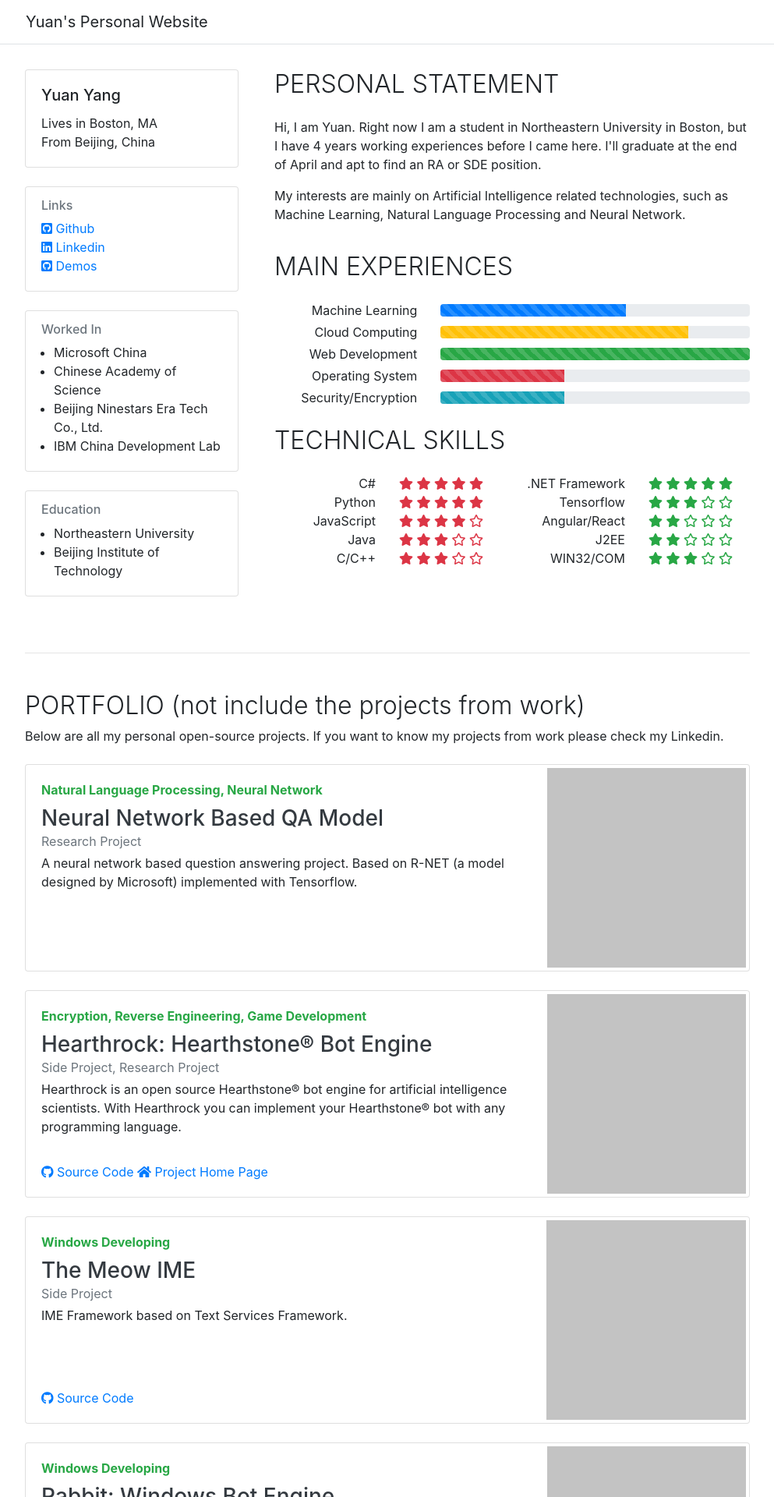
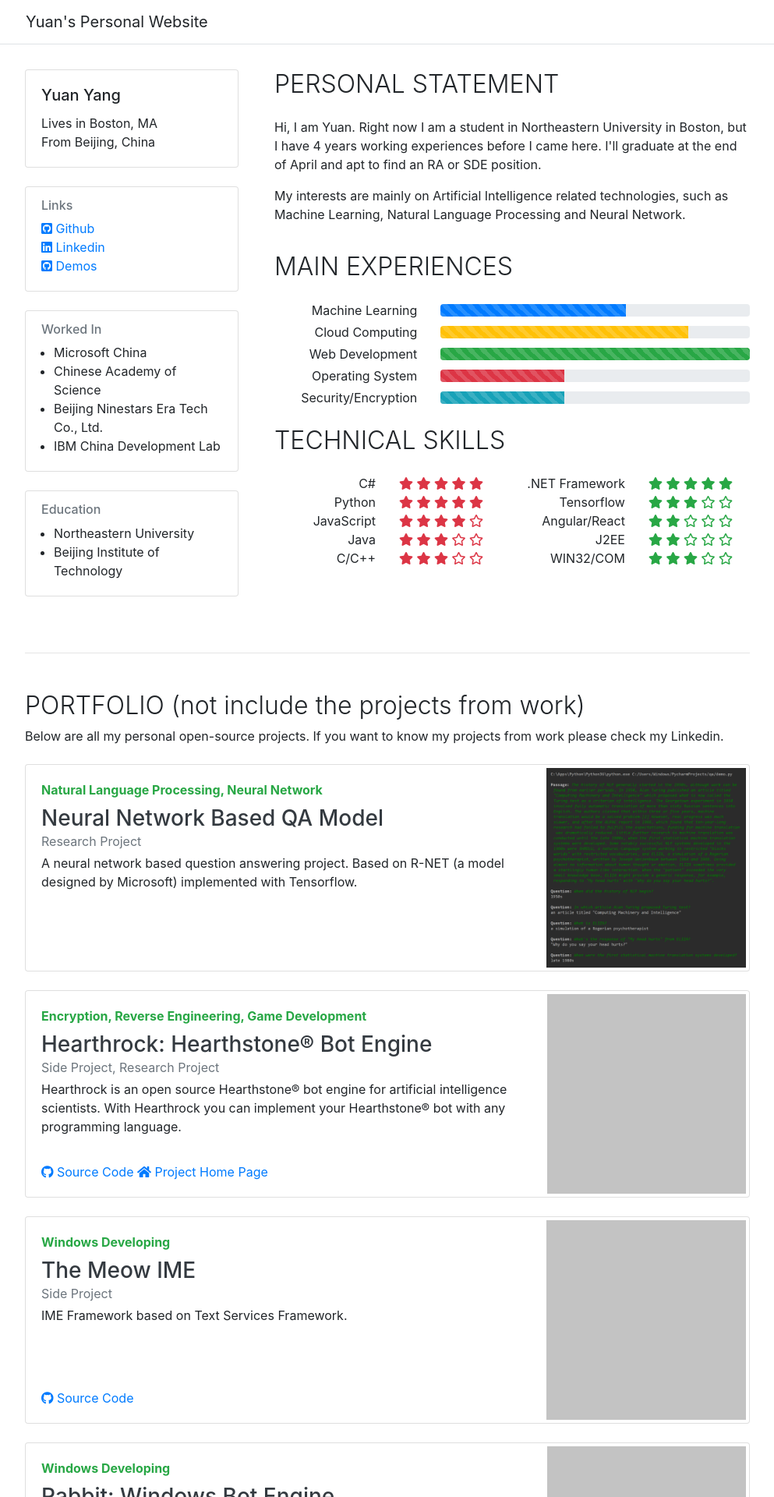
Before and after one commit to yangyuan/yangyuan.github.io, a Jekyll site: the page index.html, which Jekyll copies as it is, in a window 1280 px wide. Shown: the top 1920 px of the page at 78% size, without its empty margins (143-1136 px from the left). Built offline with Jekyll 4.4.1, drawn with Linux system fonts in a browser that asks for light colours.

Commit message:
Add screenshot for qa

```diff
--- a/index.html
+++ b/index.html
@@ -267,7 +267,7 @@
                     <span>
                     </span>
                 </div>
-                <img class="card-img-right flex-auto d-none d-md-block m-1" src="assets/img/blank.png" style="width: 256px; height: 256px;">
+                <img class="card-img-right flex-auto d-none d-md-block m-1" src="assets/img/qa.png" style="width: 256px; height: 256px;">
             </div>
         </div>
         <div class="col-12 mb-4">
```
Also changed, not shown: assets/img/qa.png (added).
